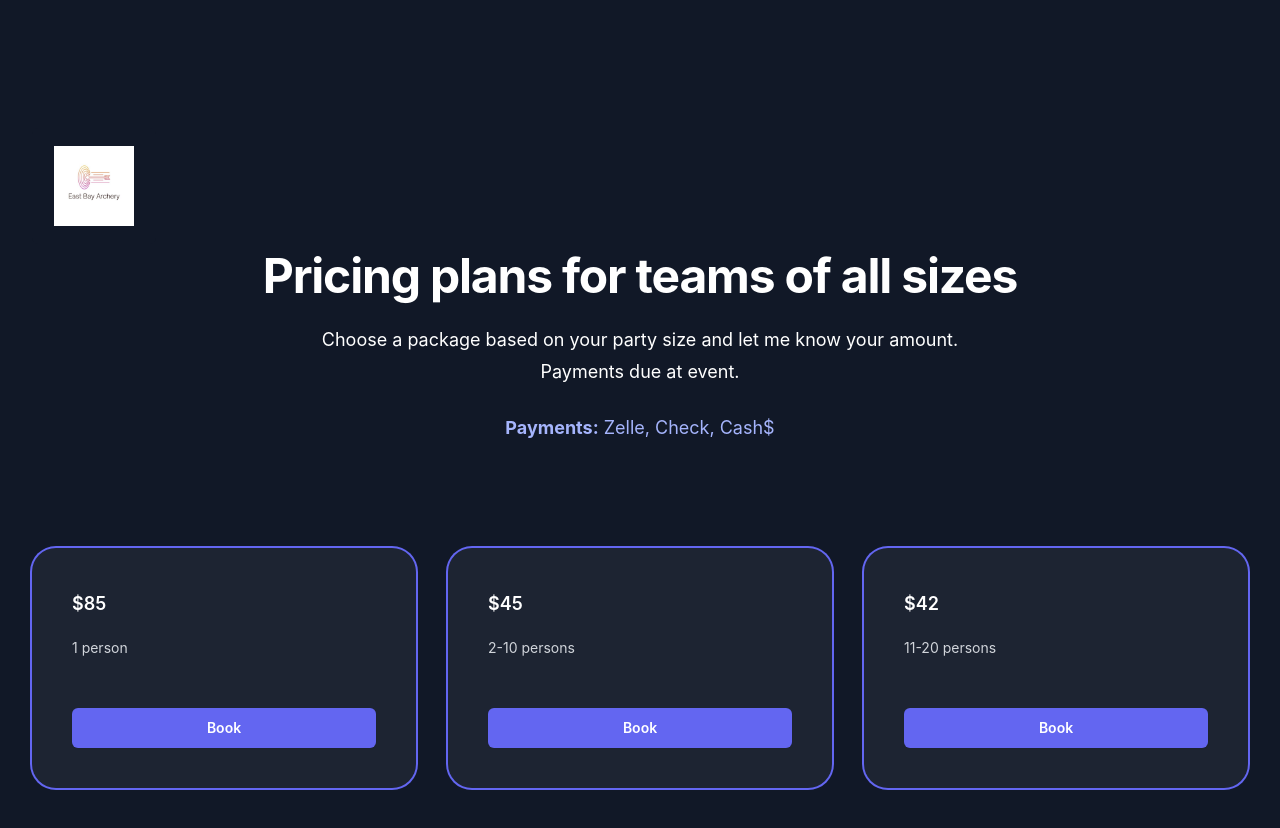
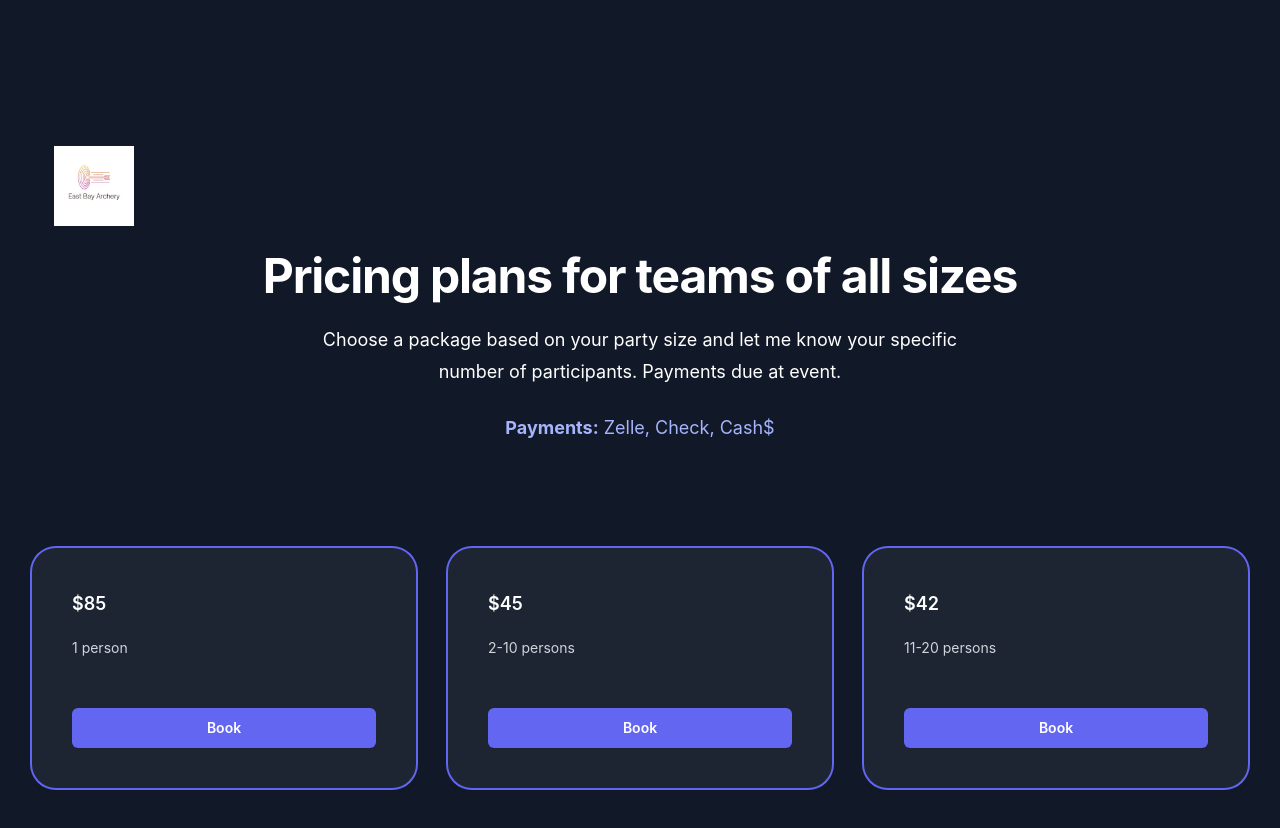
Before and after one commit to bjwilk/Karchery, a React (Create React App) app: page /Booking in a window 1280 px wide. Shown: the top 828 px of the page. Built offline with nearby package versions, Linux system fonts and the light colour scheme.

Commit message:
text edit

```diff
--- a/src/Booking.js
+++ b/src/Booking.js
@@ -70,7 +70,7 @@ export default function Booking() {
           </p>
         </div>
         <p className="mx-auto mt-6 max-w-2xl text-center text-lg leading-8 text-white">
-          Choose a package based on your party size and let me know your amount.
+          Choose a package based on your party size and let me know your specific number of participants.
           Payments due at event.
         </p>
 
```
